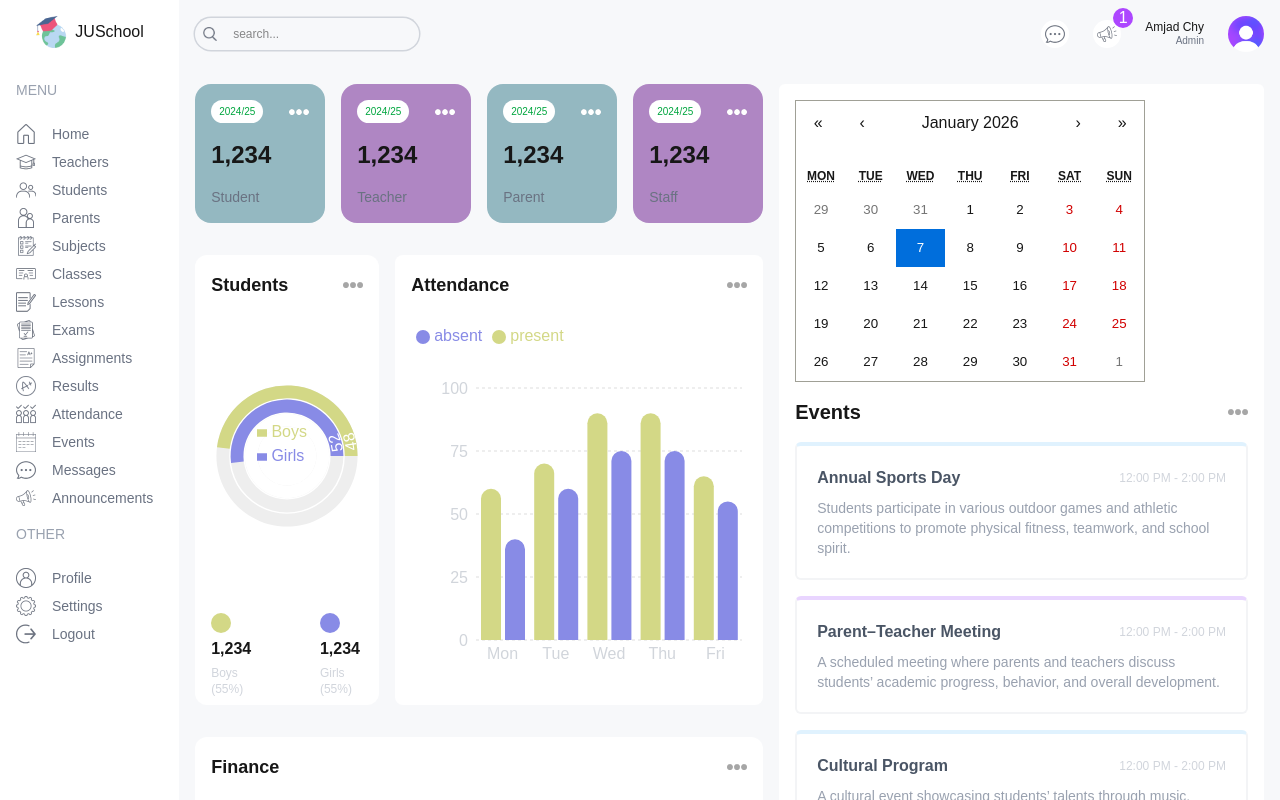
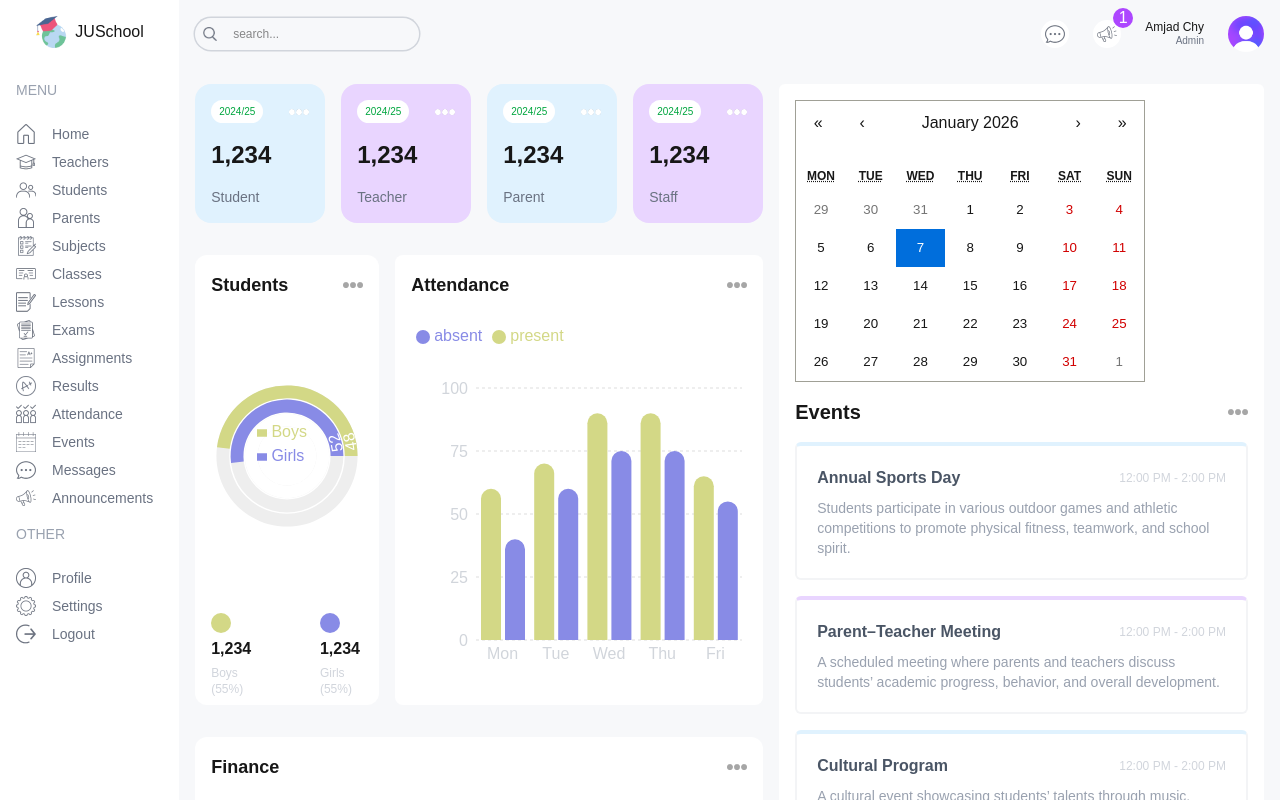
Before and after one commit to AmjadChowdhury/school-management-dash, a Next.js app: page /admin in a window 1280 px wide. Built offline with nearby package versions, Linux system fonts and the light colour scheme.

Commit message:
admin dashboard almost complete

```diff
--- a/src/components/UserCard.tsx
+++ b/src/components/UserCard.tsx
@@ -3,7 +3,7 @@
 
 const UserCard = ({type}:{type:string}) => {
     return (
-        <div className='rounded-2xl odd:bg-[#94b8c1] even:bg-[#af86c3] p-4 flex-1 min-w-[130px]'>
+        <div className='rounded-2xl odd:bg-[#E0F2FE] even:bg-[#E9D5FF] p-4 flex-1 min-w-[130px]'>
             <div className='flex justify-between items-center'>
                 <span className='text-[10px] bg-white px-2 py-1 rounded-full text-green-600'>2024/25</span>
                 <Image src="/more.png" alt='more' width={20} height={20} />
```
